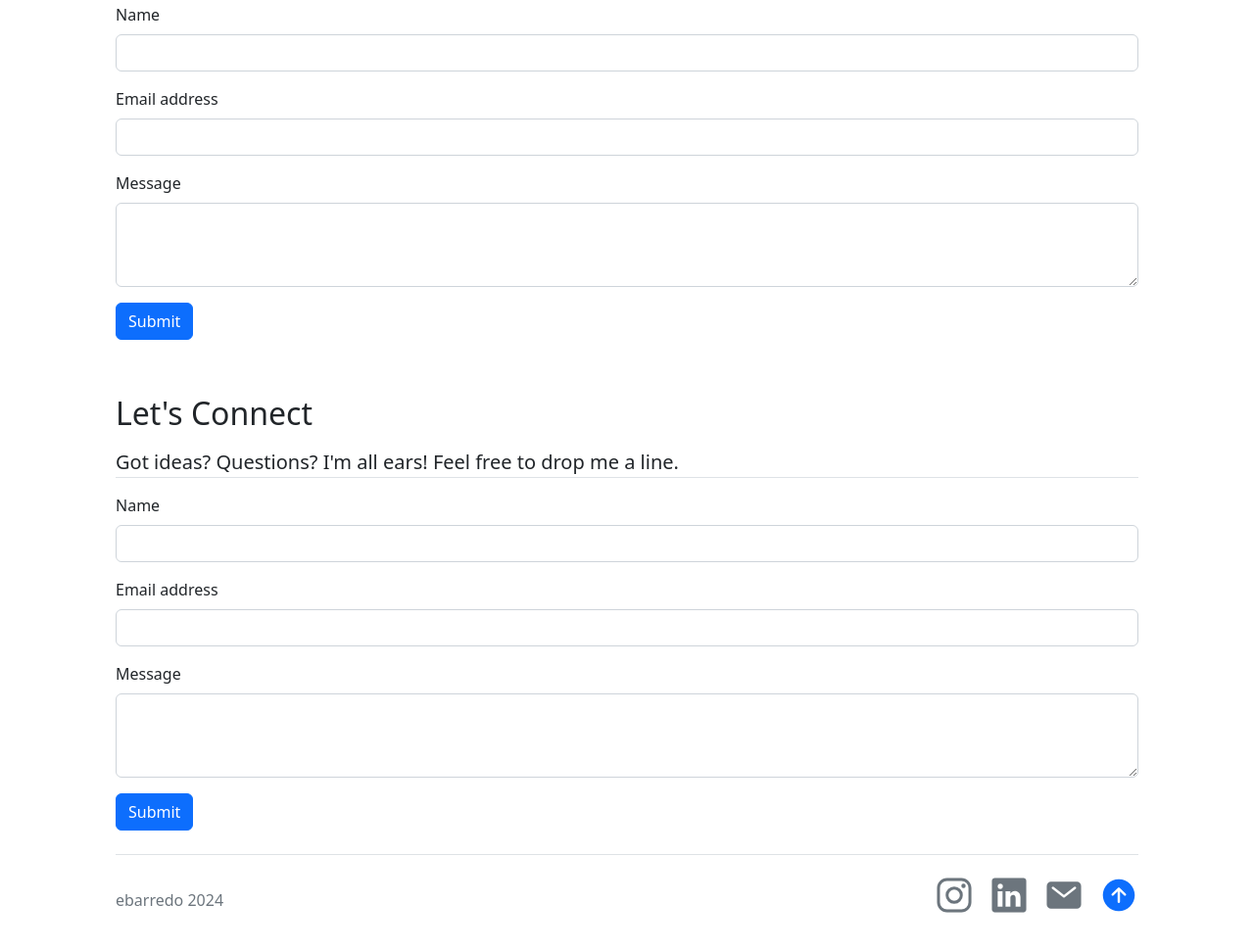
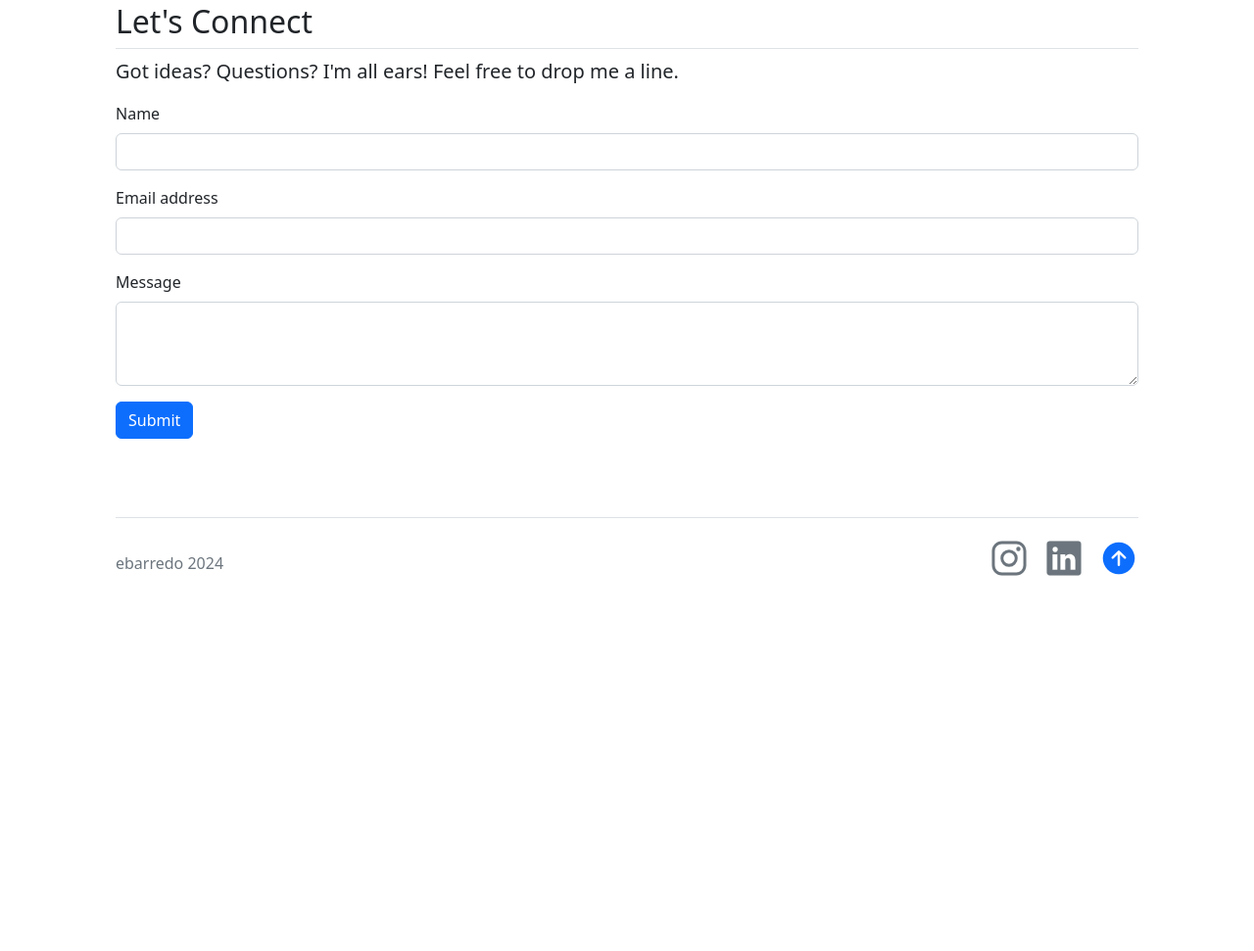
Before and after one commit to ezebarredo/ebarredo-web, a website: page index.html in a window 1280 px wide. Shown: the part 2757-3728 px from the top of the page at 98% size. After the commit the page ends 3410 px from the top, so only its background shows below. Drawn offline with nearby package versions, Linux system fonts and the light colour scheme.

Commit message:
Update index.html

```diff
--- a/index.html
+++ b/index.html
@@ -244,6 +244,8 @@
 <!-- form section     -->
    <section class="contact mt-3" id="contact">
      <div class="container px-5 py-5" id="featured-3">
+        <h2 class="pb-2 border-bottom">Let's Connect</h2>
+       <p class="lead">Got ideas? Questions? I'm all ears! Feel free to drop me a line.</p>
     <form action="https://formspree.io/f/mrgwnvvk" method="POST">
   <div class="mb-3">
     <label for="name" class="form-label">Name</label>
@@ -264,23 +266,6 @@
     <!-- Footer -->
     <section class="footer" id="footer">
       <div class="container px-5 py-2" id="featured-3">
-        <h2 class="pb-2">Let's Connect</h2>
-        <p class="lead border-bottom">Got ideas? Questions? I'm all ears! Feel free to drop me a line.</p>
-        <form action="https://formspree.io/f/mrgwnvvk" method="POST">
-  <div class="mb-3">
-    <label for="name" class="form-label">Name</label>
-    <input type="text" class="form-control" id="name" name="name" required>
-  </div>
-  <div class="mb-3">
-    <label for="email" class="form-label">Email address</label>
-    <input type="email" class="form-control" id="email" name="email" required>
-  </div>
-  <div class="mb-3">
-    <label for="message" class="form-label">Message</label>
-    <textarea class="form-control" id="message" name="message" rows="3" required></textarea>
-  </div>
-  <button type="submit" class="btn btn-primary">Submit</button>
-</form>
         <footer class="d-flex flex-wrap justify-content-between align-items-center py-3 my-4 border-top">
           <div class="col-md-4 d-flex align-items-center">
             <a href="#" class="mb-3 me-2 mb-md-0 text-muted text-decoration-none lh-1">
@@ -293,8 +278,6 @@
             <li class="ms-3 fs-1"><a class="icon text-muted"
                 href="https://www.linkedin.com/in/ezequiel-barredo-74306b26" target="_blank"><ion-icon
                   name="logo-linkedin"></ion-icon></a></li>
-            <li class="ms-3 fs-1"><a class="icon text-muted" href="mailto:ezequielbarredo@gmail.com"
-                target="_blank"><ion-icon name="mail"></ion-icon></a></li>
             <li class="ms-3 fs-1"><a class="icon text-primary" href="#"><ion-icon name="arrow-up-circle"></ion-icon></a>
             </li>
           </ul>
```
